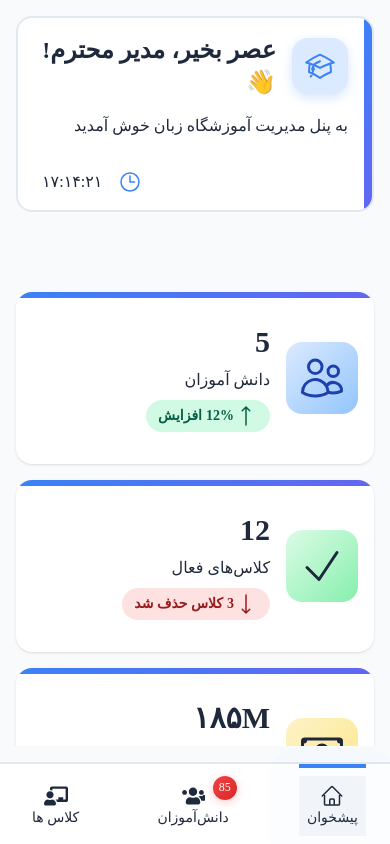
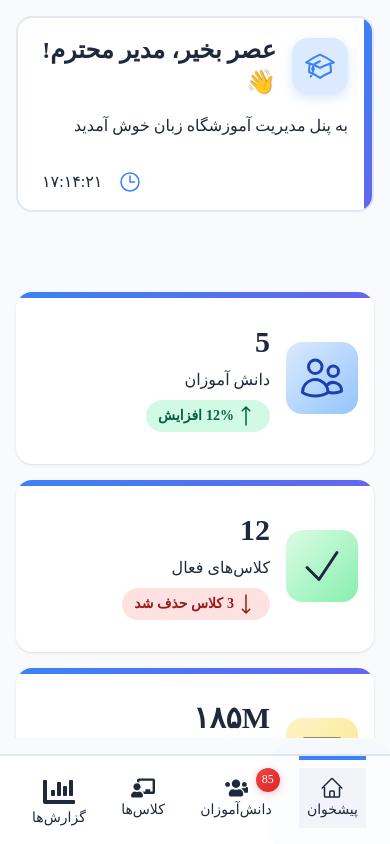
Before and after one commit to hosseinGith/accounting_school_fr, a React (Vite) app: page / in a window 390 px wide. Built offline with nearby package versions, Linux system fonts and the light colour scheme; a web font is replaced by a local one.

Commit message:
add report page in mobile nav

```diff
--- a/src/components/ui/MobileNav/MobileNav.tsx
+++ b/src/components/ui/MobileNav/MobileNav.tsx
@@ -30,7 +30,7 @@ export default function MobileNav() {
             <path d="M96 224c35.3 0 64-28.7 64-64s-28.7-64-64-64-64 28.7-64 64 28.7 64 64 64zm448 0c35.3 0 64-28.7 64-64s-28.7-64-64-64-64 28.7-64 64 28.7 64 64 64zm32 32h-64c-17.6 0-33.5 7.1-45.1 18.6 40.3 22.1 68.9 62 75 108.1h82c17.7 0 32-14.3 32-32v-64c0-35.3-28.7-64-64-64zm-256 0c61.9 0 112-50.1 112-112S381.9 32 320 32 208 82.1 208 144s50.1 112 112 112zm76.8 32h-8.3c-20.8 10-43.9 16-68.5 16s-47.6-6-68.5-16h-8.3C179.6 288 128 339.6 128 403.2V432c0 26.5 21.5 48 48 48h288c26.5 0 48-21.5 48-48v-28.8c0-63.6-51.6-115.2-115.2-115.2z" />
           </svg>
         </LinkItem>
-        <LinkItem title="کلاس ها" path="/classes">
+        <LinkItem title="کلاس‌ها" path="/classes">
           <svg
             className="size-6 "
             xmlns="http://www.w3.org/2000/svg"
@@ -40,6 +40,16 @@ export default function MobileNav() {
             <path d="M208 352c-2.39 0-4.78.35-7.06 1.09C187.98 357.3 174.35 360 160 360c-14.35 0-27.98-2.7-40.95-6.91-2.28-.74-4.66-1.09-7.05-1.09C49.94 352-.33 402.48 0 464.62.14 490.88 21.73 512 48 512h224c26.27 0 47.86-21.12 48-47.38.33-62.14-49.94-112.62-112-112.62zm-48-32c53.02 0 96-42.98 96-96s-42.98-96-96-96-96 42.98-96 96 42.98 96 96 96zM592 0H208c-26.47 0-48 22.25-48 49.59V96c23.42 0 45.1 6.78 64 17.8V64h352v288h-64v-64H384v64h-76.24c19.1 16.69 33.12 38.73 39.69 64H592c26.47 0 48-22.25 48-49.59V49.59C640 22.25 618.47 0 592 0z" />
           </svg>
         </LinkItem>
+        <LinkItem title="گزارش‌ها" path="/reports">
+          <svg
+            className="size-8 "
+            fill="currentColor"
+            xmlns="http://www.w3.org/2000/svg"
+            viewBox="0 0 512 512"
+          >
+            <path d="M332.8 320h38.4c6.4 0 12.8-6.4 12.8-12.8V172.8c0-6.4-6.4-12.8-12.8-12.8h-38.4c-6.4 0-12.8 6.4-12.8 12.8v134.4c0 6.4 6.4 12.8 12.8 12.8zm96 0h38.4c6.4 0 12.8-6.4 12.8-12.8V76.8c0-6.4-6.4-12.8-12.8-12.8h-38.4c-6.4 0-12.8 6.4-12.8 12.8v230.4c0 6.4 6.4 12.8 12.8 12.8zm-288 0h38.4c6.4 0 12.8-6.4 12.8-12.8v-70.4c0-6.4-6.4-12.8-12.8-12.8h-38.4c-6.4 0-12.8 6.4-12.8 12.8v70.4c0 6.4 6.4 12.8 12.8 12.8zm96 0h38.4c6.4 0 12.8-6.4 12.8-12.8V108.8c0-6.4-6.4-12.8-12.8-12.8h-38.4c-6.4 0-12.8 6.4-12.8 12.8v198.4c0 6.4 6.4 12.8 12.8 12.8zM496 384H64V80c0-8.84-7.16-16-16-16H16C7.16 64 0 71.16 0 80v336c0 17.67 14.33 32 32 32h464c8.84 0 16-7.16 16-16v-32c0-8.84-7.16-16-16-16z" />
+          </svg>
+        </LinkItem>
       </ul>
     </nav>
   );
```
